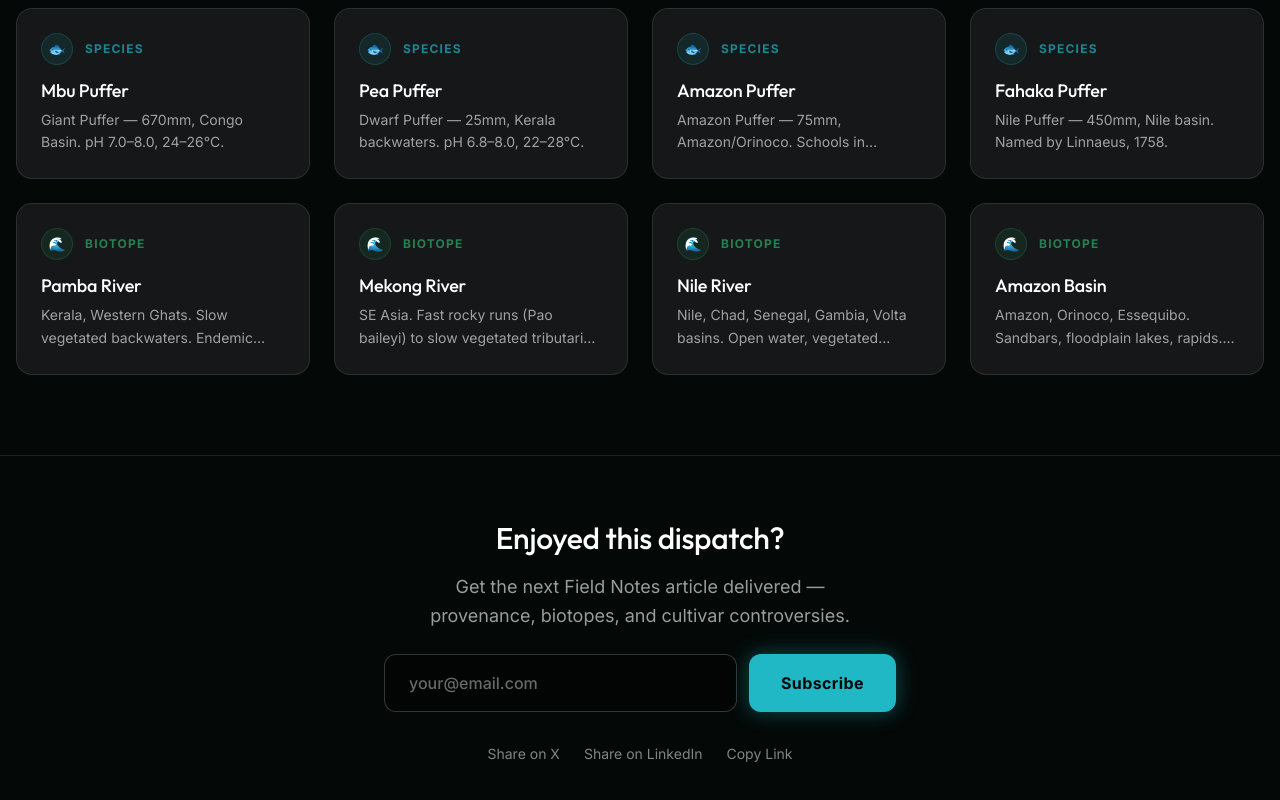
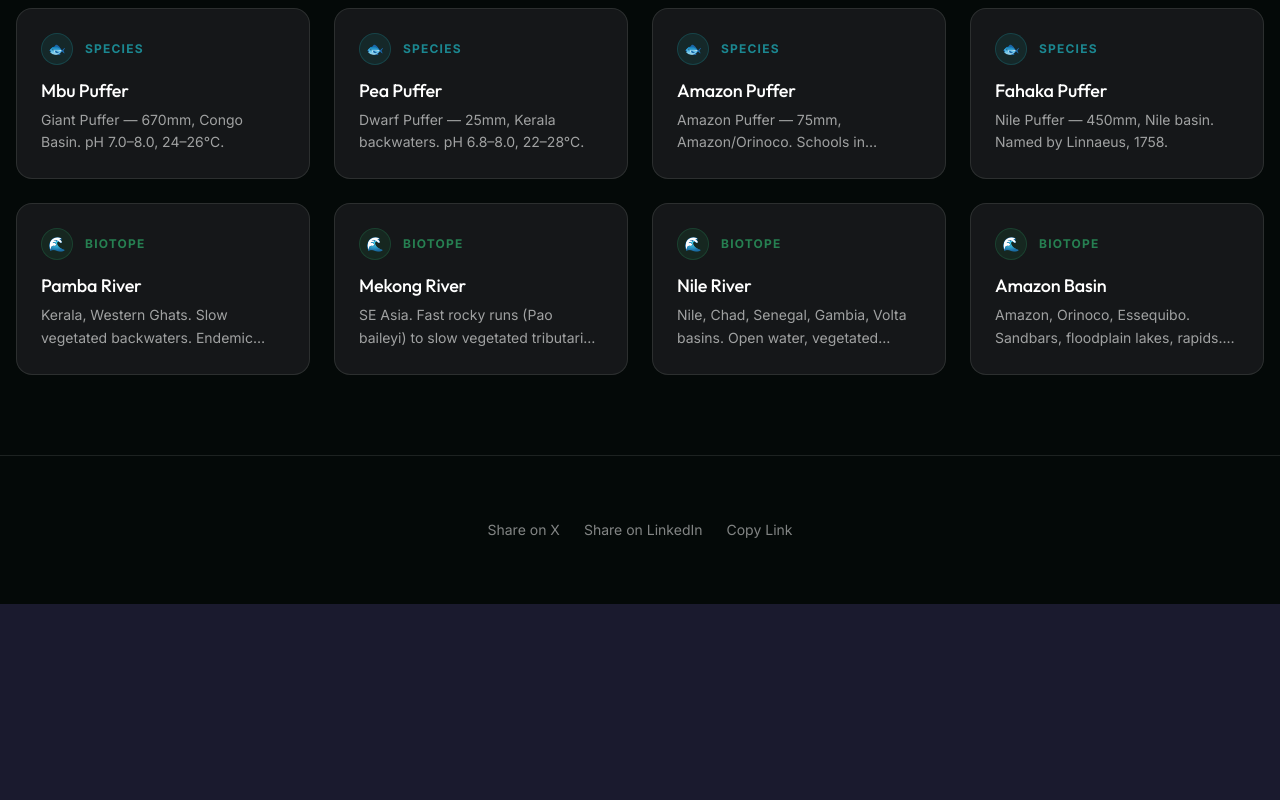
Before and after one commit to wowthisiseasytoremember-stack/endemic-site, a Next.js app: page /read/a-puffer in a window 1280 px wide. Shown: the part 5602-6402 px from the top of the page. After the commit the page ends 6206 px from the top, so only its background shows below. Built offline with nearby package versions, Linux system fonts and the light colour scheme.

Commit message:
cleanup: remove article newsletter signup form

```diff
--- a/src/components/blog/ClientArticleContent.tsx
+++ b/src/components/blog/ClientArticleContent.tsx
@@ -246,29 +246,6 @@ export function ClientArticleContent({
 
       <Reveal>
         <footer className="max-w-[88rem] mx-auto px-4 mt-20 pt-16 border-t border-white/10">
-          <div className="text-center mb-8">
-            <h3 className="font-display text-3xl font-medium text-white mb-4">Enjoyed this dispatch?</h3>
-            <p className="text-white/60 max-w-md mx-auto mb-6 text-lg leading-relaxed">
-              Get the next Field Notes article delivered — provenance, biotopes, and cultivar controversies.
-            </p>
-            <form action="/api/subscribe" method="POST" className="flex flex-col sm:flex-row gap-3 max-w-lg mx-auto">
-              <input type="hidden" name="leadMagnet" value={frontmatter.leadMagnet || 'field-notes-dispatch'} />
-              <input
-                type="email"
-                name="email"
-                placeholder="your@email.com"
-                required
-                className="flex-1 px-6 py-4 rounded-xl bg-black/40 border border-white/20 text-white placeholder-white/40 focus:outline-none focus:border-aqua focus:ring-1 focus:ring-aqua transition-all font-medium backdrop-blur-md"
-              />
-              <button
-                type="submit"
-                className="px-8 py-4 rounded-xl bg-aqua text-[#040908] font-bold tracking-wide hover:bg-white hover:text-black transition-all duration-300 whitespace-nowrap shadow-[0_0_20px_rgba(31,184,196,0.4)] hover:shadow-[0_0_30px_rgba(255,255,255,0.6)] hover:-translate-y-0.5"
-              >
-                Subscribe
-              </button>
-            </form>
-          </div>
-
           <div className="flex flex-wrap justify-center gap-6 text-sm text-white/50 pb-16">
             <a href={`https://twitter.com/intent/tweet?text=${encodeURIComponent(frontmatter.title)}&url=${encodeURIComponent(`https://endemic.app/read/${slug}`)}`} target="_blank" rel="noopener noreferrer" className="hover:text-white transition-colors">
               Share on X
```
